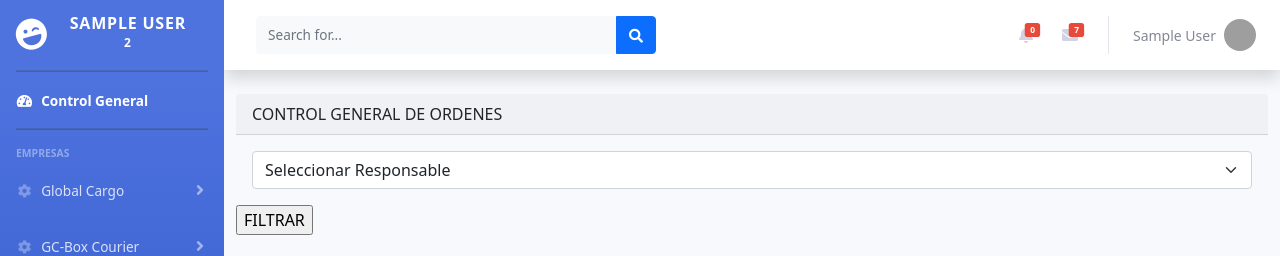
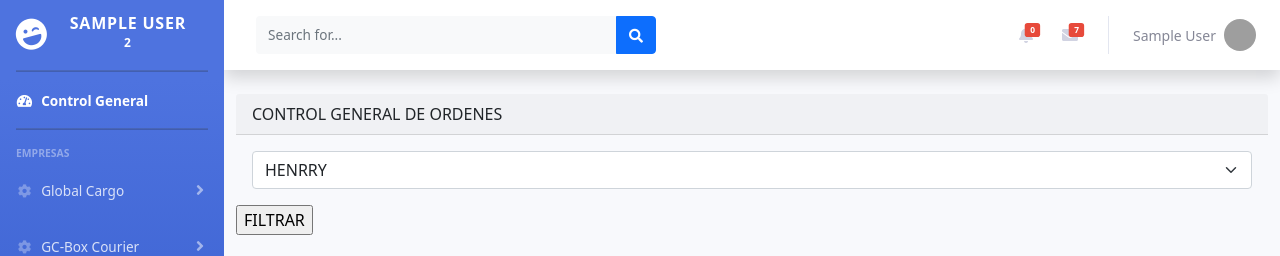
Before and after one commit to Alej1405/global2, a PHP site: page /sistema/USUARIOS/seguimiento_actu.php in a window 1280 px wide. Shown: the top 256 px of the page. Run offline with PHP 8.4, Linux system fonts and the light colour scheme; the visitor is signed in with stand-in values (Sample User, id 1); data that the repository does not hold is empty; grey boxes are pictures that could not be loaded.

Commit message:
actualizacion de colaboradores

```diff
--- a/sistema/USUARIOS/act_seguimiento.php
+++ b/sistema/USUARIOS/act_seguimiento.php
@@ -284,7 +284,7 @@
                                                 <option value="en proceso">EN PROCESO</option>
                                                 <option value="entregado">ENTREGADO</option>
                                                 <option value="entregado y depositado">ENTREGADO Y DEPOSITADO</option>
-                                                <option value="solicitar devolucion" selected readonly>SOLICITTAR REGRESO</option>
+                                                <option value="solicitar devolucion">SOLICITTAR REGRESO</option>
                                         <?php endif; ?>
                                     </select>
 
@@ -332,6 +332,9 @@
                                         <option value="Carlos Brito">CARLOS BRITO</option>
                                         <option value="Javier Jarrin">JAVIER JARRIn</option>
                                         <option value="Richard">RICHARD</option>
+                                        <option value="Oficina GYE">OFICINA GYE</option>
+                                        <option value="Oficina UIO">OFICINA QUITO</option>
+                                        <option value="OTRO">OTRO</option>
                                     </select>
                     </div>
                         <div class="mb-3">
--- a/sistema/USUARIOS/seguimiento_actu.php
+++ b/sistema/USUARIOS/seguimiento_actu.php
@@ -52,13 +52,10 @@
                 </div>
                 <div class="card-body">
                             <select name="ciudad" class="form-select" aria-label="Default select example">
-                                        <option value=" ">Seleccionar Responsable</option>
-                                        <option value="ofiGYE">OFICINA GUAYAQUIL</option>
-                                        <option value="ofiUIO">OFICINA QUITO</option>
-                                        <option value="Henrry Roberto">LOS RIOS (HENRRY ROBERTO)</option>
+                                        <option value="Henrry">HENRRY</option>
+                                        <option value="Roberto">ROBERTO</option>
                                         <option value="Mariana">MARIANA</option>
-                                        <option value="Esteban">ESTEBAN</option>
-                                        <option value="Bryan Jonathan">EL ORO (BRYAN JOATHAN)</option>
+                                        <option value="Esteban Trejo">ESTEBAN TREJO</option>
                                         <option value="Alisson">ALISSON</option>
                                         <option value="Vanessa">VANESSA</option>
                                         <option value="Francisco">DON FRANCISCO</option>
@@ -67,17 +64,28 @@
                                         <option value="Juan Luis">JUAN LUIS</option>
                                         <option value="Marco Cisneros">MARCO CISNEROS</option>
                                         <option value="Eloisa">ELOISA</option>
-                                        <option value="Carlos">CARLOS</option>
+                                        <option value="Carlos Capon">CARLOS CAPON</option>
                                         <option value="Alexandra">ALEXANDRA</option>
-                                        <option value="Ivan">IVAN</option>
+                                        <option value="Ivan Ortega">IVAN ORTEGA</option>
                                         <option value="Xavier">XAVIER</option>
                                         <option value="Jhonathan">JHONATHAN</option>
                                         <option value="Jose">JOSE</option>
                                         <option value="Bryan">BRYAN</option>
                                         <option value="Fabricio">FABRICIO</option>
-                                        <option value="Esteban">ESTEBAN</option>
                                         <option value="Carolina">CAROLINA</option>
-                                        <option value="Carolina">Sin Responsable</option>
+                                        <option value="Katherine Nogales">KATHERINE NOGALES</option>
+                                        <option value="Sin despacho">SIN DESPACHO</option>
+                                        <option value="DALIS">DALIS</option>
+                                        <option value="Luis Arevalo">LUIS AREVALO</option>
+                                        <option value="Steven">STEVEN</option>
+                                        <option value="Jesus">JESUS</option>
+                                        <option value="Luis Gutierres">LUIS GUTIERRES</option>
+                                        <option value="Carlos Brito">CARLOS BRITO</option>
+                                        <option value="Javier Jarrin">JAVIER JARRIn</option>
+                                        <option value="Richard">RICHARD</option>
+                                        <option value="Oficina GYE">OFICINA GYE</option>
+                                        <option value="Oficina UIO">OFICINA QUITO</option>
+                                        <option value="OTRO">OTRO</option>
                             </select>
                 </div>
                 <input type="submit" value="FILTRAR">
```
